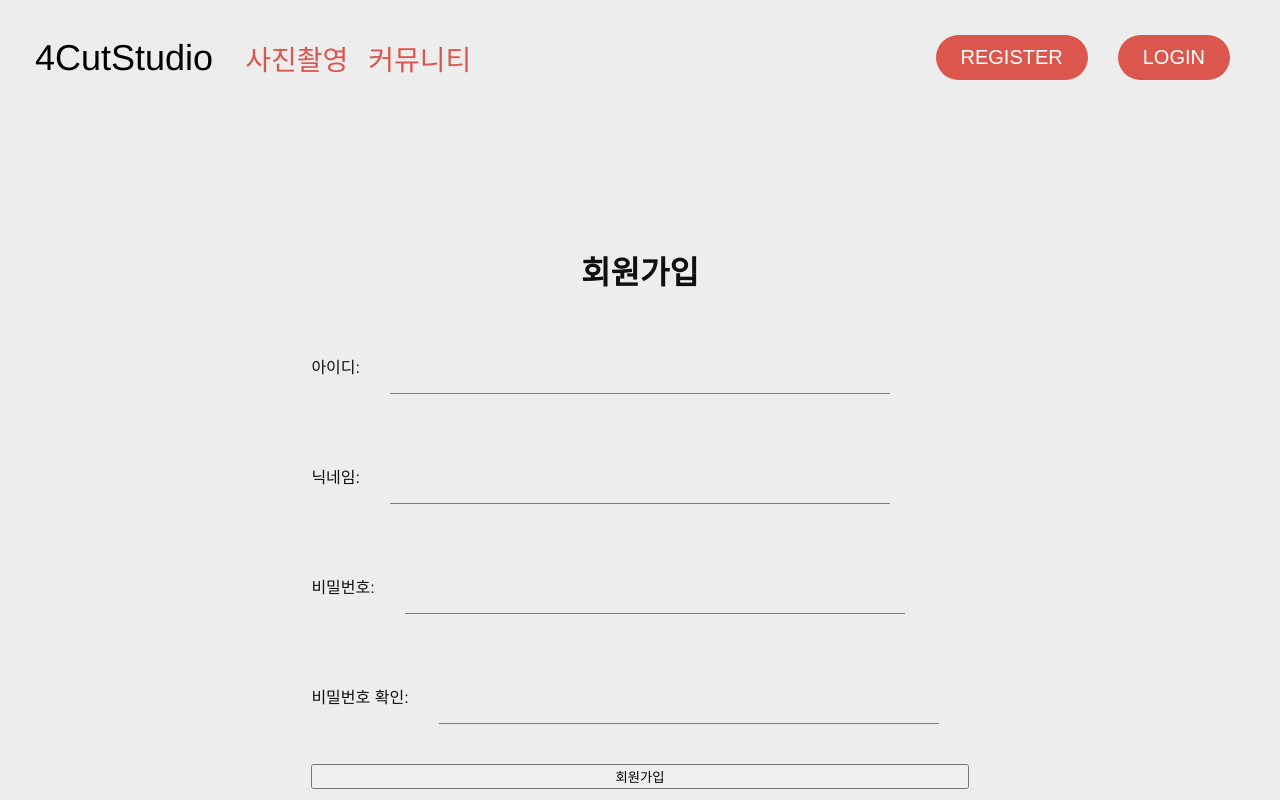
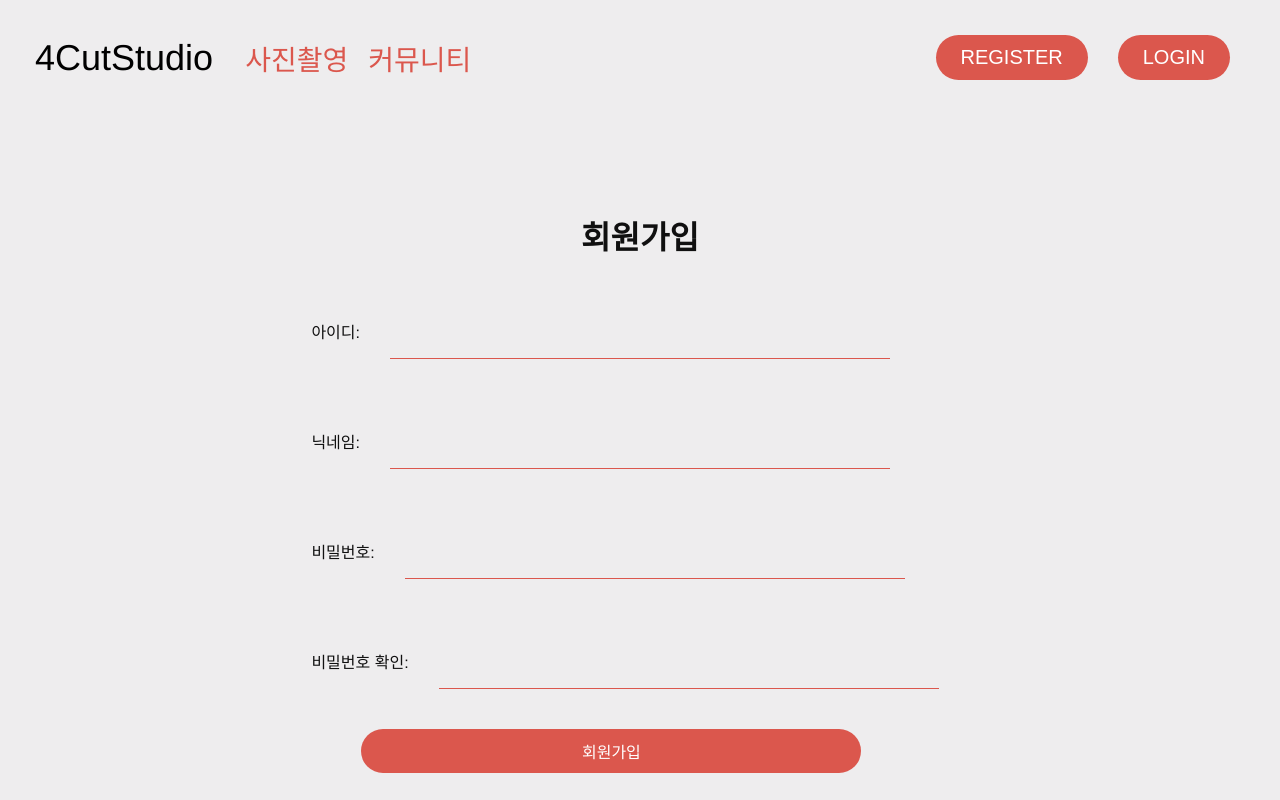
Before and after one commit to kosa-final/client, a Vue app: page /register in a window 1280 px wide. Shown: the top 800 px of the page. Built offline with nearby package versions, Linux system fonts and the light colour scheme.

Commit message:
Fix: 일반 로그인, 댓글, 좋아요

```diff
--- a/src/views/GeneralLoginCompo.vue
+++ b/src/views/GeneralLoginCompo.vue
@@ -10,7 +10,7 @@
           <label for="password">비밀번호:</label>
           <input type="password" id="password" v-model="password" required />
         </div>
-        <button type="submit">로그인</button>
+        <button type="submit" class="btn-large">로그인</button>
       </form>
     </div>
   </template>
--- a/src/views/RegisterCompo.vue
+++ b/src/views/RegisterCompo.vue
@@ -18,7 +18,7 @@
           <label for="confirmPassword">비밀번호 확인:</label>
           <input type="password" id="confirmPassword" v-model="confirmPassword" required />
         </div>
-        <button type="submit">회원가입</button>
+        <button type="submit" class="btn-large">회원가입</button>
       </form>
     </div>
   </template>
@@ -79,23 +79,3 @@
     margin-top: 10px;
   }
   </style>
-
-
-  <style scoped>
-  .register-container {
-    display: flex;
-    flex-direction: column;
-    align-items: center;
-    justify-content: center;
-    height: 100vh;
-  }
-
-  form {
-    display: flex;
-    flex-direction: column;
-  }
-
-  button {
-    margin-top: 10px;
-  }
-  </style>
```
Also changed, not shown: src/views/PictureDetail.vue (indentation only).
